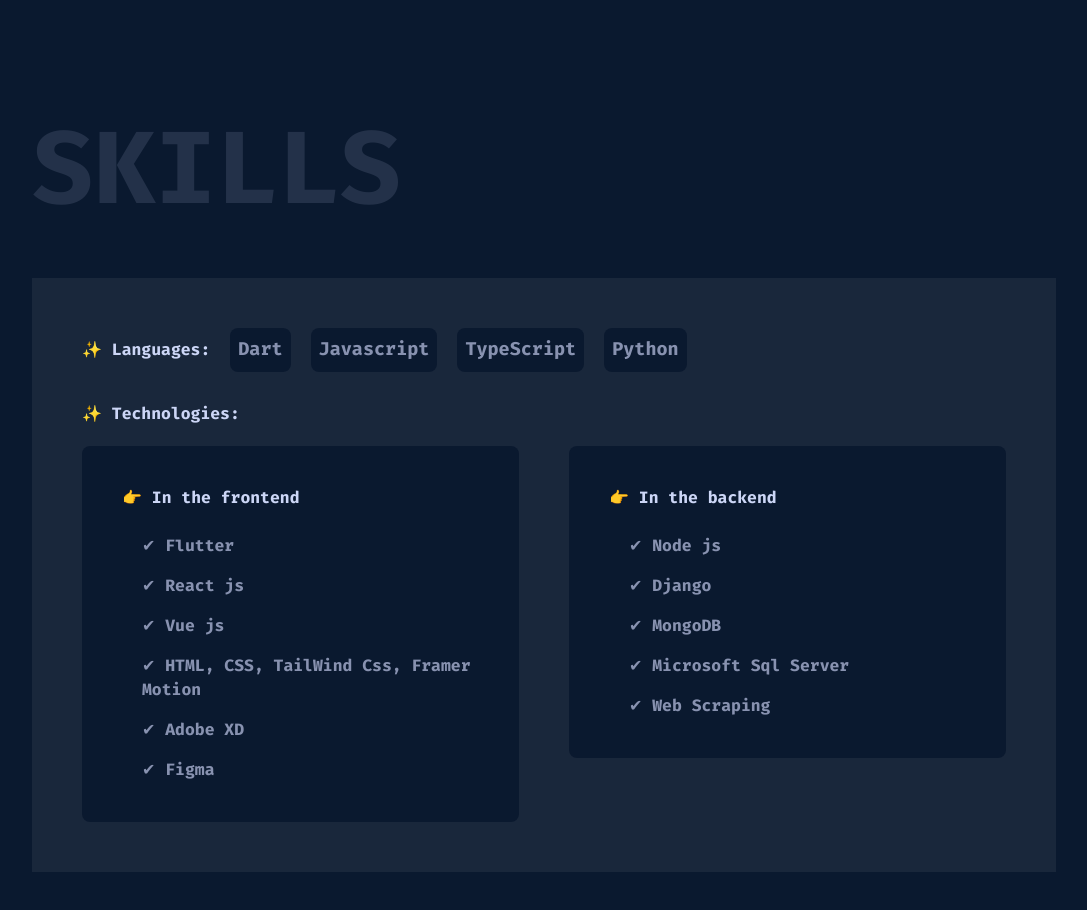
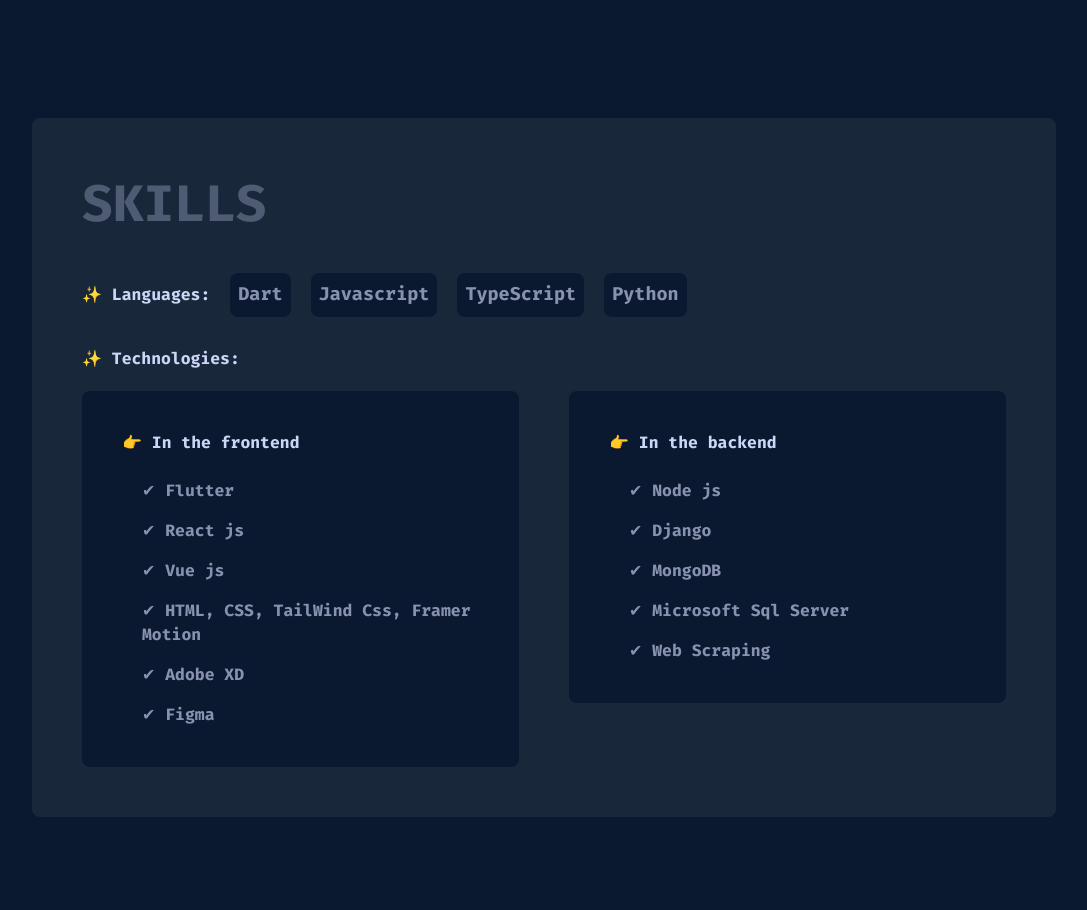
Before and after one commit to patrick-katambi/04-react-portfolio_website_v1, a React (Create React App) app: page / in a window 1280 px wide. Shown: the part 825-1735 px from the top of the page, without its empty margins (96-1183 px from the left). Built offline with nearby package versions, Linux system fonts and the light colour scheme.

Commit message:
skills section refinements

```diff
--- a/src/compoents/section_title.jsx
+++ b/src/compoents/section_title.jsx
@@ -6,7 +6,7 @@ function SectionTitle({ title }) {
       initial={{ x: "-100vw" }}
       animate={{ x: 0 }}
       transition={{ type: "spring", duration: 0.7, delay: 2.8 }}
-      className="mb-[10px] ml-0 text-accent text-[100px] font-codeBold opacity-20"
+      className="mb-[30px] text-secondary text-[50px] font-codeBold opacity-30"
     >
       <h1>{title}</h1>
     </motion.div>
--- a/src/modules/skills/components/skills_list.jsx
+++ /dev/null
@@ -1,23 +0,0 @@
-import { motion } from "framer-motion";
-import SectionTitle from "../../../compoents/section_title";
-import ProgrammingLanguages from "./components/lanuages";
-import Technologies from "./components/technologies";
-
-function SkillsList() {
-  return (
-    <motion.div
-      initial={{ x: "-100vw" }}
-      animate={{ x: 0 }}
-      transition={{ type: "spring", duration: 0.7, delay: 2.7 }}
-      className="w-full mx-auto px-[0] laptop:w-[80%] latop:ml-[10%] mt-[100px] mb-[100px] flex flex-col text-secondary font-codeBold"
-    >
-      <SectionTitle title={"SKILLS"} />
-      <motion.div className="p-[30px] laptop:p-[50px] mt-[20px] bg-offset flex flex-col items-start">
-        <ProgrammingLanguages />
-        <Technologies />
-      </motion.div>
-    </motion.div>
-  );
-}
-
-export default SkillsList;
--- a/src/modules/skills/index.jsx
+++ b/src/modules/skills/index.jsx
@@ -1,10 +1,23 @@
 import { motion } from "framer-motion";
-import SkillsList from "./components/skills_list";
+import SectionTitle from "../../compoents/section_title";
+import ProgrammingLanguages from "./components/lanuages";
+import Technologies from "./components/technologies";
 
 function Skills() {
   return (
     <>
-      <SkillsList />
+      <motion.div
+        initial={{ x: "-100vw" }}
+        animate={{ x: 0 }}
+        transition={{ type: "spring", duration: 0.7, delay: 2.7 }}
+        className="w-full mx-auto px-[0] laptop:w-[80%] latop:ml-[10%] mt-[100px] mb-[100px] flex flex-col text-secondary font-codeBold"
+      >
+        <motion.div className="p-[30px] laptop:p-[50px] laptop:rounded-lg mt-[20px] bg-offset flex flex-col items-start">
+          <SectionTitle title={"SKILLS"} />
+          <ProgrammingLanguages />
+          <Technologies />
+        </motion.div>
+      </motion.div>
     </>
   );
 }
--- a/src/modules/who_am_i/components/email_section.jsx
+++ b/src/modules/who_am_i/components/email_section.jsx
@@ -25,7 +25,8 @@ function EmailSection() {
   const whileHover = {
     backgroundColor: "#0A192F",
     cursor: "pointer",
-    fontSize: "16px",
+    // fontSize: "16px",
+    scale: 1.1
   };
 
   return (
--- a/src/modules/who_am_i/index.jsx
+++ b/src/modules/who_am_i/index.jsx
@@ -13,7 +13,7 @@ function WhoAmI() {
         <MainText />
         <div className="tablet:w-[65%] font-codeMedium text-[15px] text-accent">
           <QuickInfo />
-          <div className="mobile:px-[30px] py-0 laptopL:w-[60%]">
+          <div className="mobile:px-[30px] py-0 laptopL:w-[70%]">
             <EmailSection />
           </div>
         </div>
```
Also changed, not shown: src/modules/skills/components/lanuages.jsx (renamed from src/modules/skills/components/components/lanuages.jsx), src/modules/skills/components/technologies.jsx (renamed from src/modules/skills/components/components/technologies.jsx).
